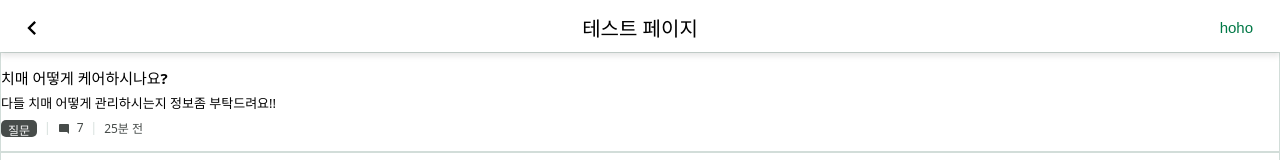
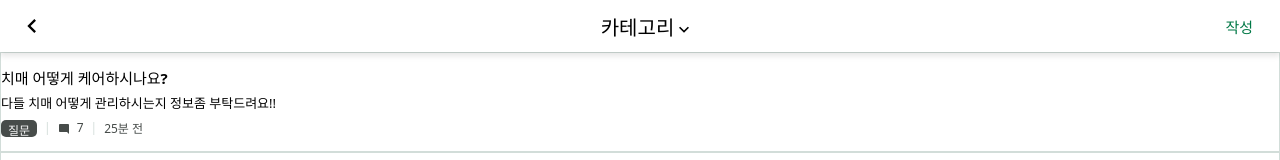
Before and after one commit to Team-MansuMugang/mansumugang-fontend, a React (Vite) app: page /test in a window 1280 px wide. Shown: the top 160 px of the page. Built offline with nearby package versions, Linux system fonts and the light colour scheme.

Commit message:
카테고리 헤더 구현

```diff
--- /dev/null
+++ b/src/components/CategoryHeader.css
@@ -0,0 +1,111 @@
+.category-header {
+  position: sticky;
+  top: 0;
+  display: grid;
+  grid-template-columns: 1fr auto 1fr;
+  place-items: center;
+  height: 52px;
+  width: 100%;
+  box-sizing: border-box;
+  background-color: var(--color-neutral-100);
+  box-shadow: 0 4px 6px rgba(0, 0, 0, 0.1);
+  z-index: 1000;
+  transition: opacity 0.3s ease;
+}
+
+.category-header .button {
+  display: flex;
+  padding: 0 18px;
+  color: var(--color-neutral-0);
+  background: none;
+  border: none;
+  cursor: pointer;
+  font-size: var(--text-size-button);
+  transition: opacity 0.3s ease;
+}
+
+.category-header .right-button {
+  justify-self: end;
+}
+
+.category-header .left-button {
+  justify-self: start;
+}
+
+.category-header .button > span {
+  margin: 0 9px;
+  color: var(--color-primary);
+}
+
+.category-header .button > svg {
+  font-size: 28px;
+  color: var(--color-neutral-0);
+}
+
+.category-header .category-title {
+  display: flex;
+  align-items: center;
+  justify-content: center;
+  cursor: pointer;
+  grid-column: 2;
+  height: 100%;
+  margin-left: 15px;
+}
+
+.category-header .category-title h1 {
+  font-size: var(--text-size-heading-small);
+  color: var(--color-neutral-0);
+  font-weight: bold;
+  margin: 0;
+}
+
+.category-header .category-title svg {
+  font-size: 20px;
+  color: var(--color-neutral-0);
+  margin-top: 7px;
+}
+
+.category-header.hidden .left-button,
+.category-header.hidden .right-button {
+  opacity: 0;
+  pointer-events: none;
+}
+
+.category-overlay {
+  position: fixed;
+  top: 40px;
+  left: 0;
+  width: 100%;
+  height: calc(100% - 52px);
+  background-color: var(--color-neutral-100);
+  display: flex;
+  align-items: flex-start;
+  justify-content: center;
+  z-index: 1000;
+  overflow-y: auto;
+}
+
+.category-dropdown {
+  background-color: var(--color-neutral-100);
+  padding: 16px 0;
+  width: 100%;
+  max-width: 400px;
+  text-align: center;
+}
+
+.category-item {
+  padding: 12px 16px;
+  border-bottom: 1px solid var(--color-neutral-95);
+  cursor: pointer;
+  font-size: var(--text-size-heading-small);
+  font-weight: bold;
+}
+
+.category-item:hover {
+  background-color: var(--color-neutral-100);
+  color: var(--color-primary);
+}
+
+.category-item:first-of-type {
+  border-top: 1px solid var(--color-neutral-95);
+}
--- /dev/null
+++ b/src/components/CategoryHeader.jsx
@@ -0,0 +1,57 @@
+import React, { useState } from 'react';
+import './CategoryHeader.css';
+import ArrowDown from '../assets/svg/keyboard-arrow-down.svg?react';
+import ChevronLeft from '../assets/svg/chevron-left.svg?react';
+
+const CategoryHeader = ({ rightText = '작성', onClickLeft, onClickRight }) => {
+  const [isDropdownOpen, setDropdownOpen] = useState(false);
+  const [selectedCategory, setSelectedCategory] = useState('카테고리');
+
+  const toggleDropdown = () => setDropdownOpen((prev) => !prev);
+
+  const handleCategorySelect = (category) => {
+    setSelectedCategory(category);
+    setDropdownOpen(false);
+  };
+
+  return (
+    <>
+      <div className={`category-header ${isDropdownOpen ? 'hidden' : ''}`}>
+        {!isDropdownOpen && (
+          <button className="button left-button" onClick={onClickLeft}>
+            <ChevronLeft />
+          </button>
+        )}
+        <div className="category-title" onClick={toggleDropdown}>
+          <h1>{selectedCategory}</h1>
+          <ArrowDown />
+        </div>
+        {!isDropdownOpen && (
+          <button className="button right-button" onClick={onClickRight}>
+            <span>{rightText}</span>
+          </button>
+        )}
+      </div>
+
+      {isDropdownOpen && (
+        <div className="category-overlay">
+          <div className="category-dropdown">
+            {['자유', '고혈압', '당뇨', '저혈압', '치매', '암', '기타 질병', '홍보'].map(
+              (category) => (
+                <div
+                  key={category}
+                  className="category-item"
+                  onClick={() => handleCategorySelect(category)}
+                >
+                  {category}
+                </div>
+              ),
+            )}
+          </div>
+        </div>
+      )}
+    </>
+  );
+};
+
+export default CategoryHeader;
--- a/src/pages/test/TestPage.jsx
+++ b/src/pages/test/TestPage.jsx
@@ -41,12 +41,13 @@ import CommunityLargeItem from '../../components/CommunityLargeItem';
 import CommunityTag from '../../components/CommunityTag';
 import PostLargeItem from '../../components/PostLargeItem';
 import PostPictureUpload from '../../components/PostPictureUpload';
+import CategoryHeader from '../../components/CategoryHeader';
 
 const TestPage = () => {
   return (
     <>
       <FloatingActionButton />
-      <MainHeader title="테스트 페이지" rightText="hoho" />
+      <CategoryHeader rightText="작성" title="카테고리"></CategoryHeader>
       <CommunityLargeItem
         title={'치매 어떻게 케어하시나요?'}
         summary={'다들 치매 어떻게 관리하시는지 정보좀 부탁드려요!!'}
```
